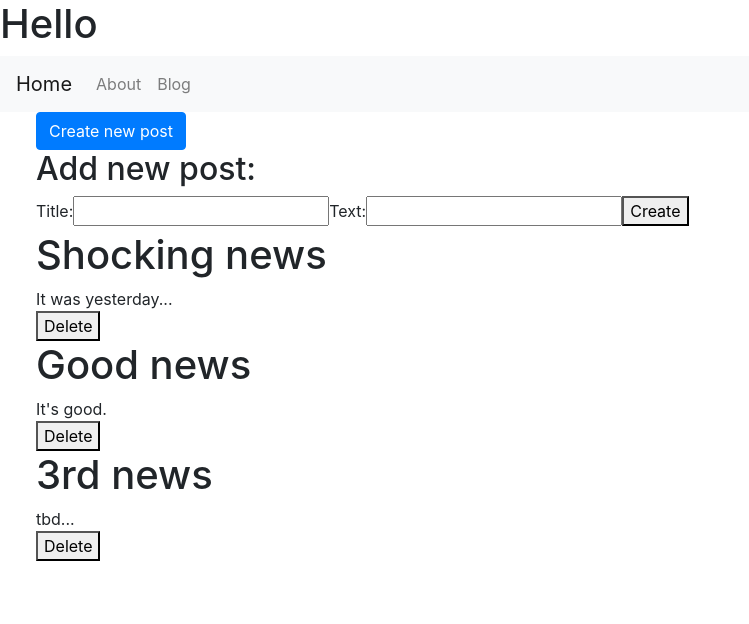
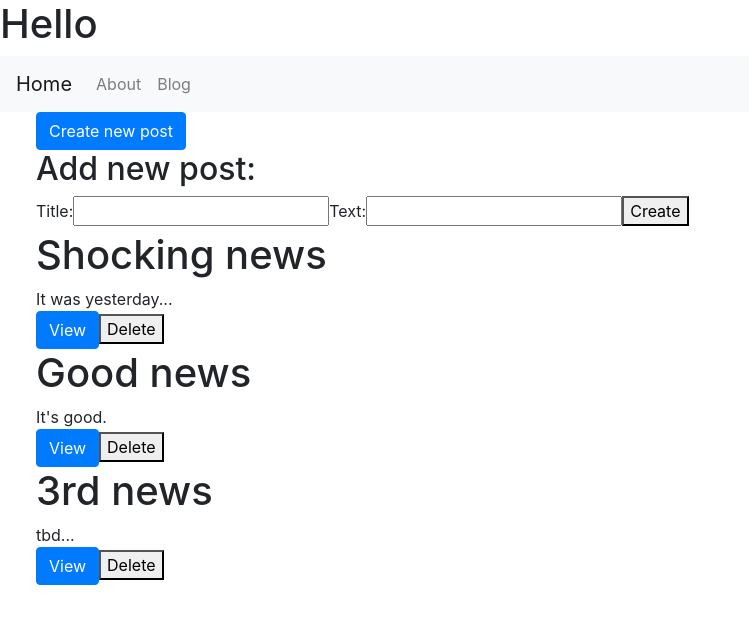
Before and after one commit to maximburkov/portfolio, a React (Create React App) app: page /Blog in a window 1280 px wide. Shown: the top 624 px of the page, without its empty margins (0-749 px from the left). Built offline with nearby package versions, Linux system fonts and the light colour scheme.

Commit message:
Added separate post view, but info not shown.

```diff
--- a/src/components/Post.js
+++ b/src/components/Post.js
@@ -1,6 +1,8 @@
 import React, { Component } from 'react'
 import { deletePost } from '../redux/actions'
 import { connect } from "react-redux";
+import { ViewPost } from './ViewPost'
+import { Link, Route } from 'react-router-dom'
 
 class Post extends Component {
     handleDeletePost = () => {
@@ -12,6 +14,8 @@ class Post extends Component {
             <div>
                 <h1>{this.props.title}</h1>
                 <div>{this.props.text}</div>
+                <Link className="btn btn-primary" to={`/posts/${this.props.id}`}>View</Link>
+                <Route exact path="/Posts/:postId" component={ViewPost} />
                 <button onClick={this.handleDeletePost}>Delete</button>
             </div>
         )
--- /dev/null
+++ b/src/components/ViewPost.js
@@ -0,0 +1,18 @@
+import React from 'react'
+import { useSelector } from 'react-redux'
+
+export const ViewPost = ({ match }) => {
+  const { postId } = match.params
+
+  const post = useSelector(state =>
+    state.posts.find(post => post.id === postId)
+  )
+
+  return (
+      <div>
+        <h1>View post</h1>
+        <h2>{post.title}</h2>
+        <p className="post-content">{post.text}</p>
+      </div>
+  )
+}
```
Also changed, not shown: src/styles/styles.css (added).
